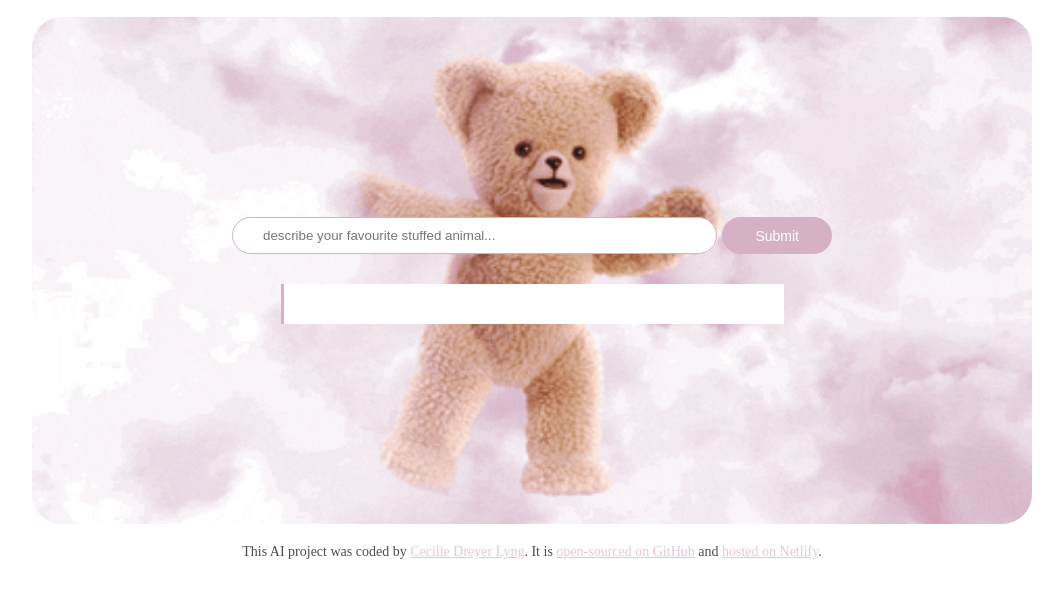
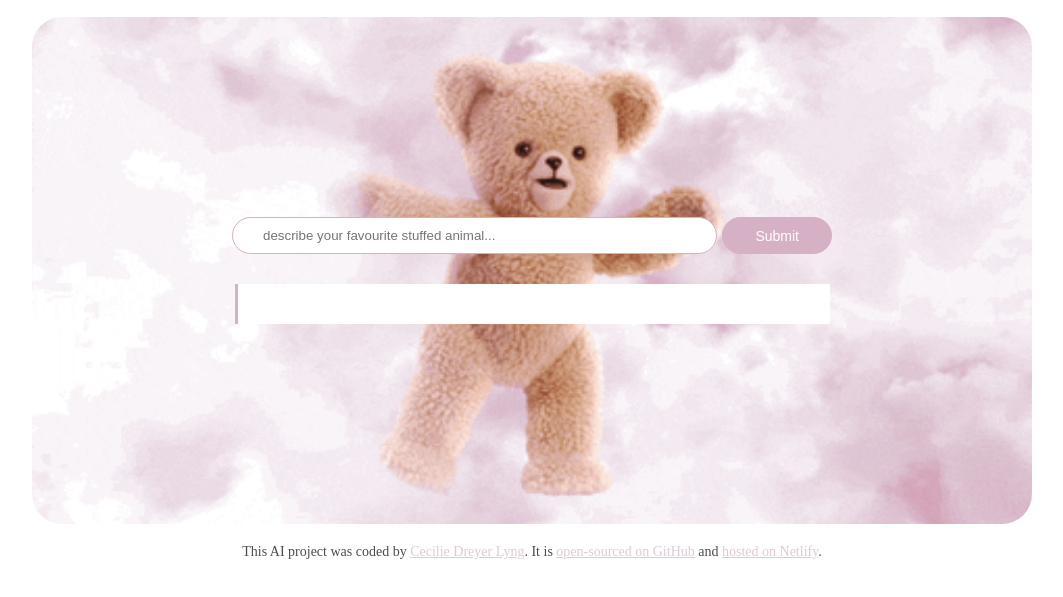
Before and after one commit to ceciliedreyer/bedtime-rhyme-generator, a plain HTML site: page index.html in a window 1280 px wide. Shown: the part 103-700 px from the top of the page, without its empty margins (108-1171 px from the left). Drawn offline with nearby package versions, Linux system fonts and the light colour scheme.

Commit message:
Updated rhyme container css

```diff
--- a/src/style.css
+++ b/src/style.css
@@ -54,7 +54,7 @@ form {
   background-color: white;
   padding: 20px;
   margin: 0 auto;
-  width: 460px;
+  width: 92%;
   font-size: 14px;
   line-height: 2;
 
```
